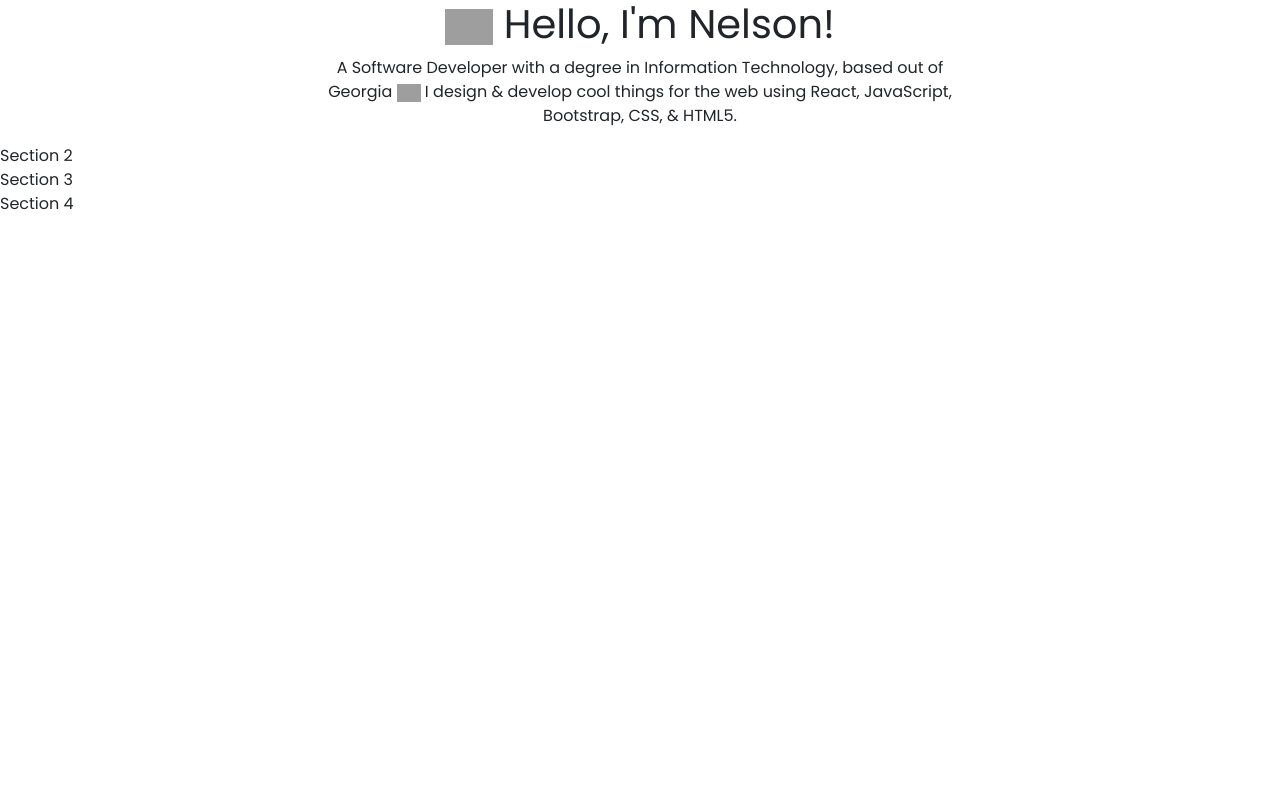
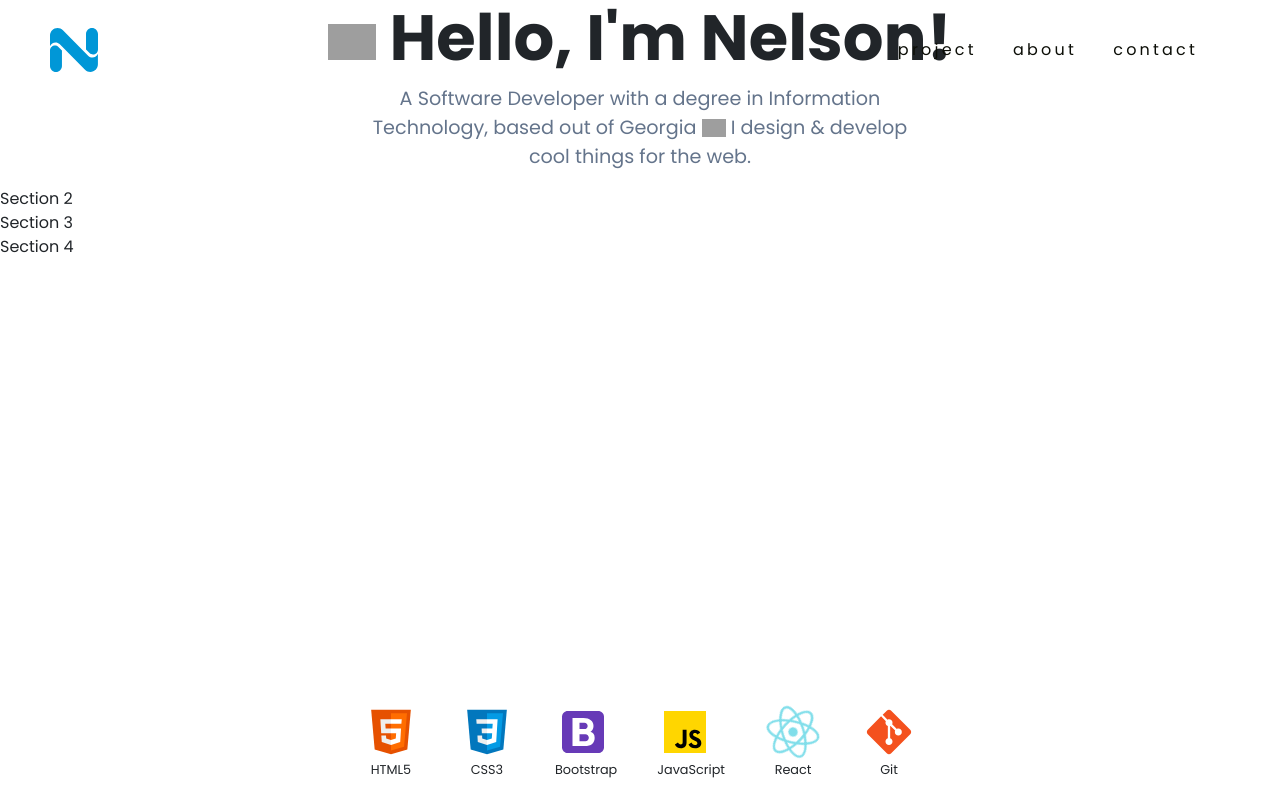
Before and after one commit to Nelson-Guerra-Tech/Fullpage-JS, a plain HTML site: page index.html in a window 1280 px wide. Drawn offline with nearby package versions, Linux system fonts and the light colour scheme; grey boxes are pictures that could not be loaded; files whose address does not match are found by name.

Commit message:
Added icons and finished home section Added animations from AOS Made responsive media queries for small screens

```diff
--- a/index.html
+++ b/index.html
@@ -18,14 +18,51 @@
       integrity="sha384-0evHe/X+R7YkIZDRvuzKMRqM+OrBnVFBL6DOitfPri4tjfHxaWutUpFmBp4vmVor"
       crossorigin="anonymous"
     />
+    <!-- FavIcon -->
+    <link
+      rel="apple-touch-icon"
+      sizes="180x180"
+      href="./favicon_io/android-chrome-192x192.png"
+    />
+    <link
+      rel="icon"
+      type="image/png"
+      sizes="32x32"
+      href="./favicon_io/favicon-32x32.png"
+    />
+    <link
+      rel="icon"
+      type="image/png"
+      sizes="16x16"
+      href="./favicon_io/favicon-16x16.png"
+    />
+    <link rel="manifest" href="/site.webmanifest" />
+
     <!-- CSS -->
     <link rel="stylesheet" href="./scss/styles.css" />
   </head>
   <body>
     <div id="fullpage">
       <div class="section s1">
+        <!-- header -->
+        <div class="header">
+          <div class="logo">
+            <img src="./resources/SVG/Asset 1.svg" alt="logo" />
+          </div>
+          <!-- header links -->
+          <div class="links-div">
+            <div class="links">
+              <a href="#">project</a>
+              <a href="#">about</a>
+              <a href="#">contact</a>
+            </div>
+          </div>
+        </div>
+
         <!-- home section -->
-        <div class="home-section" data-aos="zoom-in">
+        <div class="home-section">
+          <!-- heading name -->
+          <div data-aos="zoom-in" data-aos-duration="1000">
             <h1>
               <img
                 class="waving-hand"
@@ -34,21 +71,64 @@
               />
               Hello, I'm Nelson!
             </h1>
+          </div>
+          <!-- description -->
+          <div
+            class="home-section-p"
+            data-aos="zoom-in"
+            data-aos-delay="500"
+            data-aos-duration="1000"
+          >
             <p>
-            A Software Developer with a degree in Information Technology, based
-            out of Georgia
+              A Software Developer with a degree in Information Technology,
+              based out of Georgia
               <img
                 class="globe-img"
                 src="https://emojiguide.org/images/emoji/e/1lg8jv523xxie.png"
                 alt="globe-img"
               />
-            I design & develop cool things for the web using React, JavaScript,
-            Bootstrap, CSS, & HTML5.
+              I design & develop cool things for the web.
             </p>
           </div>
+        </div>
         <!-- technologies section -->
-        <div class="technologies"></div>
+        <div class="technologies">
+          <!-- icon svgs -->
+          <div class="svgs-div">
+            <div>
+              <img src="./img/icons8-html-5-96.svg" alt="html" />
+              <p class="icon-name">HTML5</p>
             </div>
+            <div>
+              <img src="./img/icons8-css3-96.svg" alt="css3" />
+              <p class="icon-name">CSS3</p>
+            </div>
+            <div class="tech-icon">
+              <img src="./img/icons8-bootstrap.svg" alt="bootstrap" />
+              <p class="icon-name">Bootstrap</p>
+            </div>
+            <div>
+              <img src="./img/icons8-javascript.svg" alt="javascript" />
+              <p class="icon-name">JavaScript</p>
+            </div>
+            <div>
+              <img
+                class="rotate"
+                src="./img/icons8-react-native.svg"
+                alt="React"
+              />
+              <p class="icon-name">React</p>
+            </div>
+            <div>
+              <img src="./img/icons8-git.svg" alt="Git" />
+              <p class="icon-name">Git</p>
+            </div>
+          </div>
+        </div>
+        <!-- END of Technologies -->
+      </div>
+      <!-- END Section 1 -->
+
       <div class="section s2">Section 2</div>
       <div class="section s3">Section 3</div>
       <div class="section s4">Section 4</div>
--- a/scss/styles.css
+++ b/scss/styles.css
@@ -55,14 +55,36 @@ body {
 /** --------HEADER STYLES--------- */
 /** ------------------------------ */
 
-#header{
+.header{
   top: 0;
   position: fixed;
   z-index: 9;
   width: 100vw;
   height: 50px;
   background: transparent;
+  display: flex;
+  justify-content: space-between;
+  align-items: center;
+  padding: 50px 0px 0 50px;
+}
 
+.logo img{
+width: 3rem;
+}
+
+.links-div{
+  display: flex;
+}
+
+.links{
+  padding-right: 50px;
+}
+
+.links a{
+  padding-right: 2rem;
+  text-decoration: none;
+  color: var(--smokey-black);
+  letter-spacing: .2rem;
 }
 
 /** ------------------------------ */
@@ -80,8 +102,13 @@ body {
   display: flex;
   justify-content: center;
   align-items: center;
-  flex-wrap: wrap;
+  flex-direction: column;
   max-width: 50%;
+}
+
+.home-section h1{
+  font-size: 4rem;
+  font-weight: 700;
 }
 
 .waving-hand{
@@ -94,6 +121,96 @@ body {
   align-content: center;
 }
 
-.home-section p {
+.home-section-p{
+text-align: center;
+width: 90%;
+}
+
+.home-section-p p{
+font-size: 1.2rem;
+color: var(--grey-500);
+}
+
+.technologies{
+  position: fixed;
+  bottom: 0;
+  width: 100vw;
+  height: 100px;
+  display: flex;
+  justify-content: center;
+  align-items: center;
+}
+
+.svgs-div{
+  display: flex;
+  justify-content: center;
+  align-items: center;
+  gap: 2.5rem;
+}
+
+.svgs-div img{
+width: 3.5rem;
+}
+
+.svgs-div .icon-name{
+  font-size: .8rem;
   text-align: center;
 }
+
+.rotate {
+  animation: spin 4s infinite linear;
+}
+
+@keyframes spin {
+  from {
+    transform: rotate(0deg);
+  }
+  to {
+    transform: rotate(359deg);
+  }
+}
+
+@media screen and (max-width: 380px) {
+  .home-section h1{
+  font-size: 2rem;
+  font-weight: 700;
+}
+
+.home-section-p p{
+font-size: .8rem;
+color: var(--grey-500);
+}
+
+.waving-hand{
+  width: 2.5rem;
+}
+
+.globe-img{
+  width: 1rem;
+  align-content: center;
+}
+
+.svgs-div img{
+width: 2rem;
+}
+
+.svgs-div{
+  display: flex;
+  justify-content: center;
+  align-items: center;
+  gap: 1rem;
+}
+
+.svgs-div .icon-name{
+  display: none;
+}
+
+.logo img{
+width: 1.5rem;
+padding: 0;
+}
+
+.links a{
+display: none;
+}
+}
```
Lines whose indentation alone changed are shown as unchanged.
